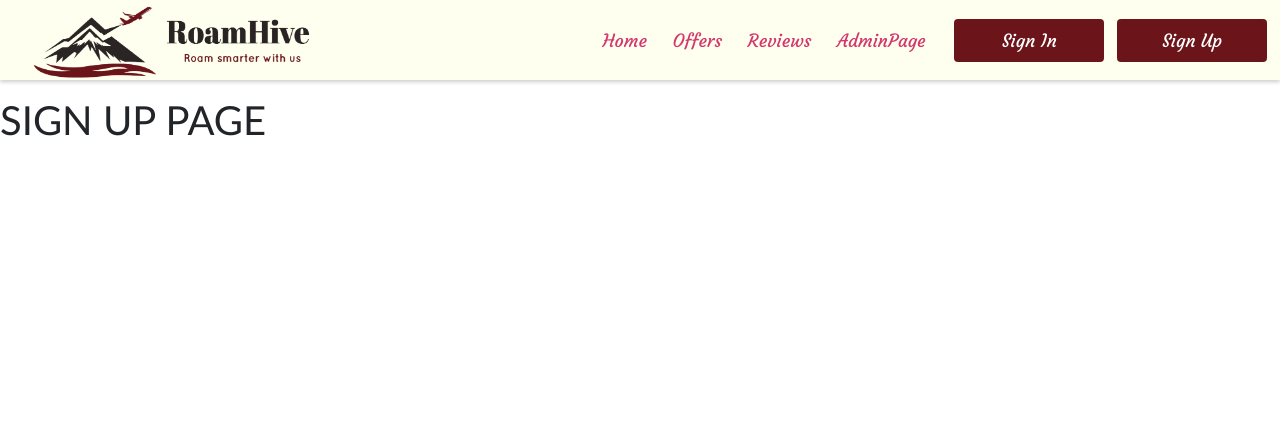
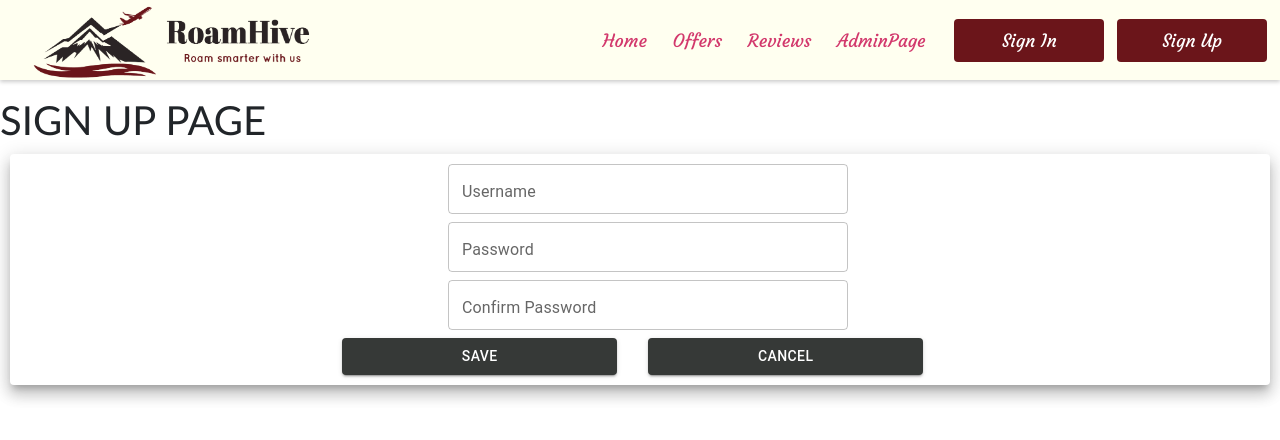
Before and after one commit to SimonaCatanoiu/RomHiveWebsite, a React (Create React App) app: page /SignUp in a window 1280 px wide. Shown: the top 440 px of the page. Built offline with nearby package versions, Linux system fonts and the light colour scheme.

Commit message:
SingnInDone

```diff
--- a/package.json
+++ b/package.json
@@ -3,6 +3,10 @@
   "version": "0.1.0",
   "private": true,
   "dependencies": {
+    "@emotion/react": "^11.10.6",
+    "@emotion/styled": "^11.10.6",
+    "@mui/material": "^5.11.16",
+    "@mui/styles": "^5.11.16",
     "@testing-library/jest-dom": "^5.16.5",
     "@testing-library/react": "^13.4.0",
     "@testing-library/user-event": "^13.5.0",
--- /dev/null
+++ b/src/components/Popup/Popup.js
@@ -0,0 +1,27 @@
+import { Dialog, DialogContent, DialogTitle, useMediaQuery, useTheme } from '@mui/material';
+import React from 'react'
+import "../../pages/SignInPage/SignIn.css"
+
+export default function Popup(props)
+{
+    const theme = useTheme();
+    const fullScreen = useMediaQuery(theme.breakpoints.down('md'));
+    const {title,children,openPopup,setOpenPopup} = props;
+
+    const handleClose = () => {
+        setOpenPopup(false);
+    };
+
+    return (
+        <Dialog open={openPopup} onClose={handleClose} fullScreen={fullScreen}
+         aria-labelledby="responsive-dialog-title"
+        >
+            <DialogTitle style={{textAlign: "center"}} id="responsive-dialog-title">
+                <h1 id="header2">{title}</h1>
+            </DialogTitle>
+            <DialogContent>
+                {children}
+            </DialogContent>
+        </Dialog>
+    )
+}
--- /dev/null
+++ b/src/pages/SignInPage/ForgotPassword.js
@@ -0,0 +1,72 @@
+import React, {useState,useEffect} from "react";
+import { Button, Grid, TextField } from "@mui/material";
+import { Stack,Paper } from "@mui/material";
+
+const initialFormValues = {
+    username: "",
+    newPassword: "",
+    CheckPassword: ""
+}
+
+
+export default function ForgotPasswordForm(props)
+{
+    const { setOpenPopup } = props;
+    const [values,setValues] = useState(initialFormValues);
+
+    const handleInputChange = e => {
+        const {name,value} = e.target
+        setValues({
+            ...values,
+            [name]:value
+    })
+    }
+
+    const handleCancel = () => {
+        setOpenPopup(false);
+      };
+
+    const handleSave = () => {
+    setOpenPopup(false);
+    };
+
+    return (
+        <Paper elevation={10} style={{
+            padding: 10,
+            margin:10,
+          }}>
+        <form>
+        <Grid container alignItems="center">
+            <Grid item xs={12}>
+                <Stack spacing={1} marginLeft={2} justifyContent="center" direction="column"
+  alignItems="center">
+                        <TextField
+                        sx={{width: { sm: 350, md: 400 },"& .MuiInputBase-root": {height: 50}}}
+                    variant="outlined" label="Username" value={values.username} name="username" onChange={handleInputChange}
+                        />
+                        <TextField
+                        sx={{width: { sm: 350, md: 400 },"& .MuiInputBase-root": {height: 50}}}
+                        id="outlined-password-input" type="password"  autoComplete="current-password" label="Password" name="newPassword" value={values.newPassword} onChange={handleInputChange}/>
+                        <TextField
+                        sx={{width: { sm: 350, md: 400 },"& .MuiInputBase-root": {height: 50}}}
+                        id="outlined-password-input" label="Confirm Password" name="CheckPassword" value={values.CheckPassword} onChange={handleInputChange}
+                        type="password"  autoComplete="current-password"
+                        />
+                        <Grid container direction="row" justifyContent="center" alignItems="center" >
+                            <Grid item xs={3}>
+                                <Button variant="contained" style={{ backgroundColor:"#363937", height: "100%", width: "90%"}}
+                                 onClick={handleSave}>Save</Button>
+                            </Grid>
+                            <Grid item xs={3}>
+                                <Button variant="contained" style={{backgroundColor:"#363937", height: "100%", width: "90%"}}
+                                onClick={handleCancel}>Cancel</Button>
+                            </Grid>
+                        </Grid>
+                </Stack>
+
+            </Grid>
+        </Grid>
+        </form>
+        </Paper>
+    )
+}
--- a/src/pages/SignInPage/SignIn.js
+++ b/src/pages/SignInPage/SignIn.js
@@ -1,10 +1,13 @@
-import React from "react";
+import React, { useState } from "react";
 import "./SignIn.css";
-
+import Popup from "../../components/Popup/Popup.js";
+import ForgotPasswordForm from "./ForgotPassword";
 import "bootstrap/dist/css/bootstrap.min.css";
+import { Link } from "react-router-dom";
 
 const SignIn = () =>
 {
+  const [openPopup,setOpenPopup] = useState(false)
   return <div className="pageBody">
     <br></br>
     <br></br>
@@ -26,20 +29,23 @@ const SignIn = () =>
                       <input type="email" placeholder="Email-Address" className="form-control my-4 p-2"/>
                       <input type="password" placeholder="Password" className="form-control my-4 p-2"/>
                       <button className="btn btn-dark my-3 mb-2">Login</button>
-                      <a href="#">Forgot password</a>
+                      <a href="#" onClick= {()=> setOpenPopup(true)} >Forgot password</a>
                       <p>Don't have an account?
-                      <a href="#">Register here</a>
+                      <Link to="/signUp"><a>Register here</a></Link>
                       </p>
                     </div>
                 </div>
-
             </form>
             </div>
           </div>
         </div>
       </div>
     </section>
-
+    <Popup openPopup={openPopup}
+    setOpenPopup={setOpenPopup}
+    title="Reset Password">
+    <ForgotPasswordForm setOpenPopup={setOpenPopup}></ForgotPasswordForm>
+    </Popup>
   </div>
 }
 
--- a/src/pages/SignUpPage/SignUp.js
+++ b/src/pages/SignUpPage/SignUp.js
@@ -1,4 +1,5 @@
 import React from "react";
+import ForgotPasswordForm from "../SignInPage/ForgotPassword";
 
 const SignUp = () =>
 {
@@ -8,6 +9,7 @@ const SignUp = () =>
     <br></br>
     <br></br>
     <h1>SIGN UP PAGE</h1>
+    <ForgotPasswordForm></ForgotPasswordForm>
   </div>
 }
 
```
Also changed, not shown: 1 other file (tests, documents, lock files or other folders).
